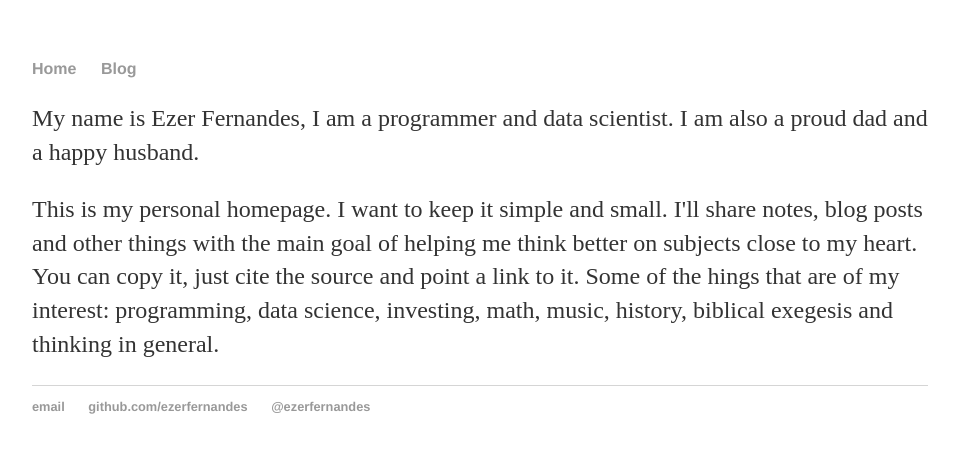
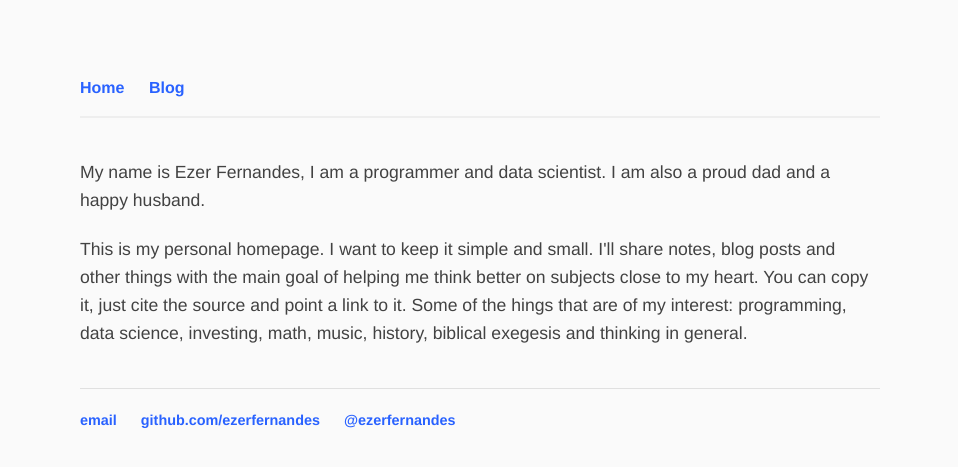
Before and after one commit to ezerfernandes/ezerfernandes.github.io, a Jekyll site: the page built from index.html, in a window 1280 px wide. Shown: the top 467 px of the page, without its empty margins (160-1118 px from the left). Built offline with Jekyll 4.4.1, drawn with Linux system fonts in a browser that asks for light colours.

Commit message:
improve css

```diff
--- a/css/main.css
+++ b/css/main.css
@@ -1,43 +1,120 @@
 body {
     margin: 60px auto;
     width: 70%;
+    max-width: 800px;
+    font-family: 'Helvetica', 'Arial', sans-serif;
+    line-height: 1.6;
+    color: #333;
+    background-color: #fafafa;
+    padding: 0 20px;
 }
+
+nav {
+    margin-bottom: 40px;
+    padding: 15px 0;
+    border-bottom: 2px solid #eee;
+}
+
 nav ul, footer ul {
-    font-family:'Helvetica', 'Arial', 'Sans-Serif';
-    padding: 0px;
+    font-family: 'Helvetica', 'Arial', sans-serif;
+    padding: 0;
     list-style: none;
-    font-weight: bold;
+    font-weight: 600;
+    margin: 0;
 }
+
 nav ul li, footer ul li {
     display: inline;
     margin-right: 20px;
 }
+
+nav ul li:last-child, footer ul li:last-child {
+    margin-right: 0;
+}
+
 a {
     text-decoration: none;
-    color: #999;
+    color: #2962ff;
+    transition: all 0.2s ease-in-out;
+    padding-bottom: 2px;
+    border-bottom: 1px solid transparent;
 }
+
 a:hover {
-    text-decoration: underline;
+    text-decoration: none;
+    color: #0039cb;
+    border-bottom: 1px solid #0039cb;
 }
+
+h1, h2, h3 {
+    font-family: 'Helvetica', 'Arial', sans-serif;
+    font-weight: 700;
+    color: #212121;
+    margin-bottom: 0.5em;
+    line-height: 1.2;
+}
+
 h1 {
-    font-size: 3em;
-    font-family:'Helvetica', 'Arial', 'Sans-Serif';
+    font-size: 2.5em;
 }
+
+h2 {
+    font-size: 1.8em;
+}
+
+h3 {
+    font-size: 1.4em;
+}
+
 p {
-    font-size: 1.5em;
-    line-height: 1.4em;
-    color: #333;
+    font-size: 1.1em;
+    line-height: 1.6;
+    color: #424242;
+    margin-bottom: 1.2em;
 }
+
 footer {
-    border-top: 1px solid #d5d5d5;
-    font-size: .8em;
+    border-top: 1px solid #e0e0e0;
+    font-size: 0.9em;
+    padding-top: 20px;
+    margin-top: 40px;
+    color: #757575;
 }
 
 ul.posts {
     margin: 20px auto 40px;
-    font-size: 1.5em;
+    font-size: 1.1em;
+    padding-left: 0;
 }
 
 ul.posts li {
     list-style: none;
+    margin-bottom: 12px;
+    padding: 12px 0;
+    border-bottom: 1px solid #eeeeee;
+    transition: background-color 0.2s ease;
 }
+
+ul.posts li:hover {
+    background-color: #f5f5f5;
+    padding-left: 10px;
+}
+
+ul.posts li:last-child {
+    border-bottom: none;
+}
+
+@media screen and (max-width: 600px) {
+    body {
+        width: 90%;
+        margin: 30px auto;
+    }
+
+    h1 {
+        font-size: 2em;
+    }
+
+    p {
+        font-size: 1em;
+    }
+}
```
